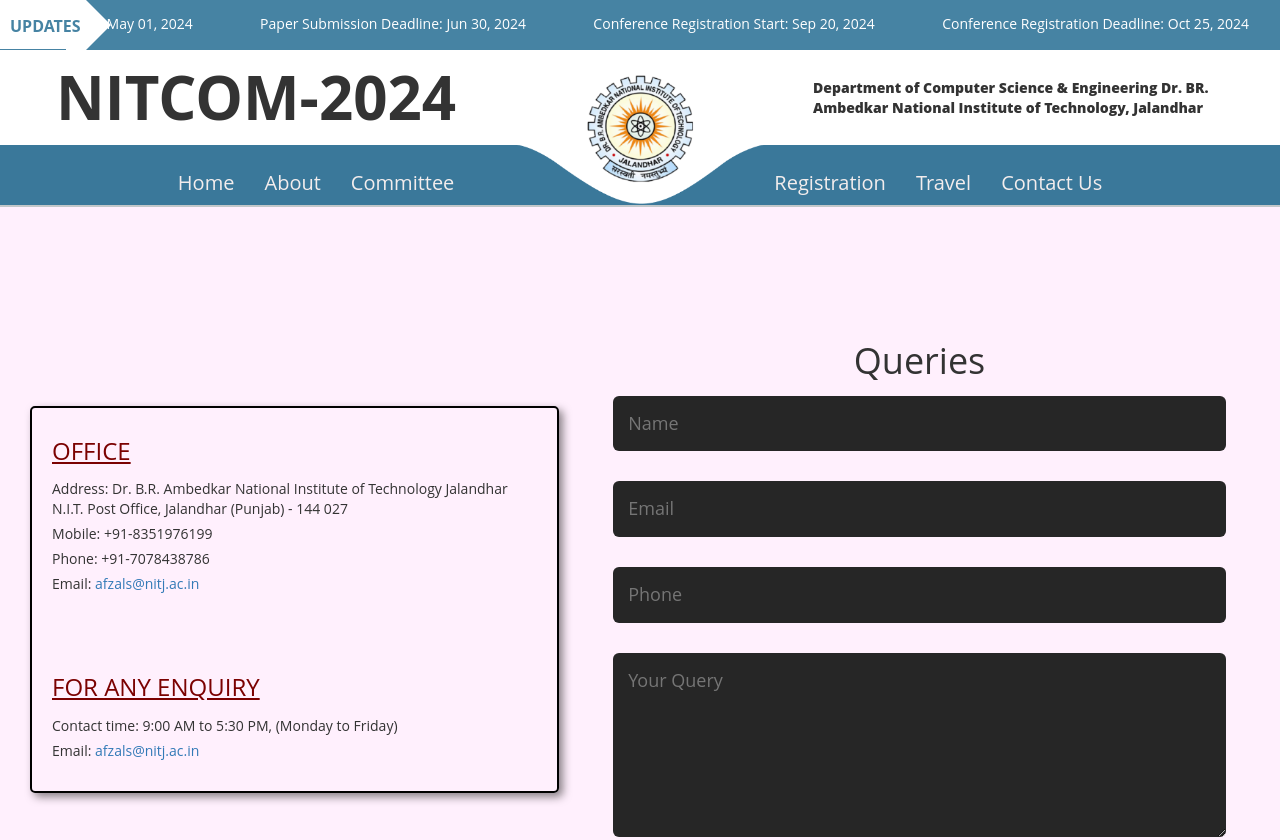
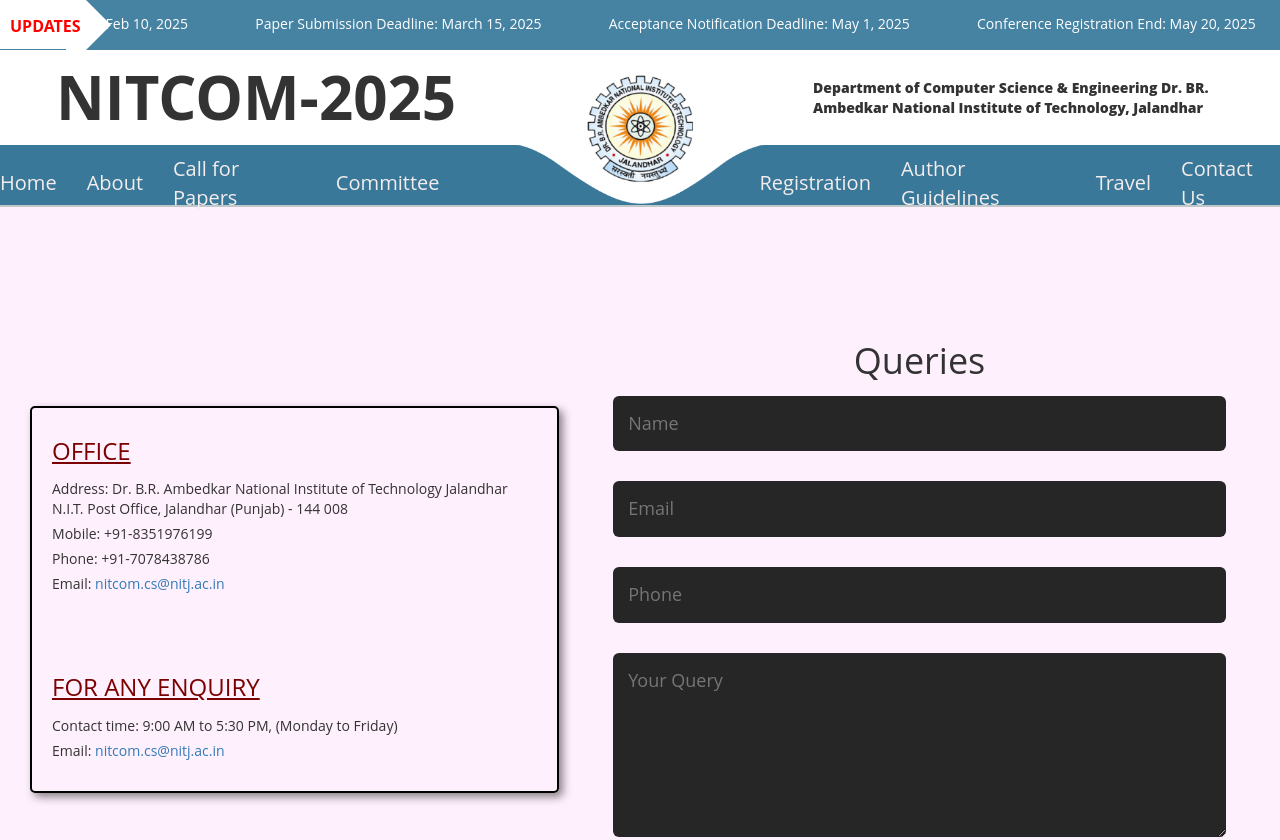
Before and after one commit to someshsisodia03/NITCOM_final, a plain HTML site: page contact.html in a window 1280 px wide. Shown: the top 840 px of the page. Drawn offline with nearby package versions, Linux system fonts and the light colour scheme.

Commit message:
Update contact.html

```diff
--- a/contact.html
+++ b/contact.html
@@ -3,7 +3,7 @@
 <!-- Head -->
 
 <head>
-	<title>NITCOM 2024 - NIT Jalandhar</title>
+	<title>NITCOM 2025 - NIT Jalandhar</title>
 	<meta name="viewport" content="width=device-width, initial-scale=1">
 	<link rel="shortcut icon" href="./images/nitj_logo.png" type="image/x-icon">
 	<meta charset="utf-8">
@@ -52,7 +52,7 @@
 
 		<div class="top-header" style="display: flex;">
 			<div id="triangle">
-				  <p class="imp-date">UPDATES</p>
+				<p class="imp-date"><span style="color: red; font-weight: bold;">UPDATES</span></p>
 				<div class="arrow-right"></div>
 			  </div>
 
@@ -61,27 +61,27 @@
 			<div class="marquee">
 				<p style="width: 400px;">  </p>
 			  <p>
-			Submission open: May 01, 2024
+			Submission open: Feb 10, 2025
 			</p>
 			  <p style="width: 60px;">  </p>
 			  <p style="color: white;">
-				Paper Submission Deadline: Jun 30, 2024
+				Paper Submission Deadline: March 15, 2025
 			 </p>
 			  <p style="width: 60px;">  </p>
 
-<p>					  Conference Registration Start: Sep 20, 2024
+<p>					  Acceptance Notification Deadline: May 1, 2025
 </p>					  <p style="width: 60px;">
 			 </p>
 
-<p>					  Conference Registration Deadline: Oct 25, 2024
+<p>					  Conference Registration End: May 20, 2025
 </p>					  <p style="width: 60px;">
 			 </p>
 
-<p>					  Camera Ready Manuscript Deadline: Nov 1, 2024
+<p>					  Camera Ready Manuscript Deadline: June 1, 2025
 </p>
 			  <p style="width: 60px;">
 			 </p>
-			  <p>Conference Dates: Nov 22-23, 2024
+			  <p>Conference Dates: Jun 13-14, 2025
 			</p>
 			  <p style="width: 1000px;">
 			  </p>
@@ -101,25 +101,27 @@
 
 			<ul >
 				<li  class="li-extra"></li>
-				<li class="active "><a href="index.html">Home</a></li>
+				<li class="active"><a href="index.html">Home</a></li>
 				<li><a href="about.html">About</a></li>
 				<li><a href="committee.html">Committee</a></li>
+				<li><a href="cfp.html">Call for Papers</a></li>
 				<li><a href="submision.html">Registration</a></li>
+				<li><a href="author_details.html">Author Guidelines</a></li>
 				<li><a href="travel.html">Travel</a></li>
-				<li><a href="contact.html">Contact Us</a></li>
+				<li class="active"><a href="contact.html">Contact Us</a></li>
 			</ul>
 		</div>
 		<div class="head-main">
 			<div class="min-clg-logo">
 				<img src="images/nitj_logo.png" alt="" />
 				<div class="desc">
-					<div class="min-clg-left" >NITCOM-2024</div>
+					<div class="min-clg-left" >NITCOM-2025</div>
 				 <div class="min-clg-right">Department of Computer Science & Engineering
 					Dr. B.R. Ambedkar National Institute of Technology, Jalandhar</div>
 			</div>
 				</div>
 			<div class="clg-logo">
-				<div class="clg-left"style="font-weight:700;" >NITCOM-2024</div>
+				<div class="clg-left"style="font-weight:700;" >NITCOM-2025</div>
 				<img src="images/nitj_logo.png" alt="" />
 				 <div class="clg-right">Department of Computer Science & Engineering
 					Dr. BR. Ambedkar National Institute of Technology, Jalandhar</div>
@@ -130,12 +132,14 @@
 		<div class="collap " >
 			<ul >
 				<div id="left_oval">
-					<li class="active "><a href="index.html">Home</a></li>
+					<li><a href="index.html">Home</a></li>
 					<li><a href="about.html">About</a></li>
+					<li><a href="cfp.html">Call for Papers</a></li>
 					<li id="commit_padding"><a href="committee.html">Committee</a></li>
 					<li id="reg_padding"><a href="submision.html">Registration </a></li>
-				 <li><a href="travel.html">Travel</a></li>
-				 <li><a href="contact.html">Contact Us</a></li>
+					<li><a href="author_details.html">Author Guidelines</a></li>
+					<li><a href="travel.html">Travel</a></li>
+					<li class="active"><a href="contact.html">Contact Us</a></li>
 				</div>
 				<div id="oval_img"><img src="./images/Rectangle 47 (1).png" alt="Image Not loaded" srcset="" height="60px"></div>
 			</ul>
@@ -173,13 +177,13 @@
 					<h3>OFFICE</h3>
 					<p>Address: Dr. B.R. Ambedkar National Institute of Technology Jalandhar
 
-						N.I.T. Post Office, Jalandhar (Punjab) - 144 027
+						N.I.T. Post Office, Jalandhar (Punjab) - 144 008
 
 
 					</p>
 					<p>Mobile: +91-8351976199</p>
 					<p>Phone: +91-7078438786</p>
-					<p>Email: <a href="mailto:afzals@nitj.ac.in">afzals@nitj.ac.in</a></p>
+					<p>Email: <a href="mailto:nitcom.cs@nitj.ac.in">nitcom.cs@nitj.ac.in</a></p>
 				</div>
 			</div>
 			<div class="contact-section">
@@ -187,7 +191,7 @@
 					<br><br>
 					<h3>FOR ANY ENQUIRY</h3>
 					<p>Contact time: 9:00 AM to 5:30 PM, (Monday to Friday)</p>
-					<p>Email: <a href="mailto:afzals@nitj.ac.in">afzals@nitj.ac.in</a></p>
+					<p>Email: <a href="mailto:nitcom.cs@nitj.ac.in">nitcom.cs@nitj.ac.in</a></p>
 				</div>
 			</div>
 		</div></div>
@@ -228,7 +232,7 @@
 								home
 							</span>Address</h4>
 						<p>Dr. B.R. Ambedkar National Institute of Technology Jalandhar</p>
-						<p>N.I.T. Post Office, Jalandhar (Punjab) - 144 027</p>
+						<p>N.I.T. Post Office, Jalandhar (Punjab) - 144 008</p>
 					</div>
 					<div class="col-md-4 agileinfo_map_color_grid_left">
 						<h4><span class="glyphicon glyphicon-envelope" aria-hidden="true"
@@ -268,8 +272,8 @@
 			<div class="col-md-6 footerleft" style="border-radius: 10px; border-style: solid; border-color: white; background: rgb(94, 94, 94); padding: 10px; font-weight: bold;">
 				<h3>Address</h3>
 				<p style="text-transform:none">Dr. B.R. Ambedkar National Institute of Technology Jalandhar</p>
-				<p>N.I.T. Post Office</p>
-				<p class="phone">Jalandhar (Punjab) - 144 027</p>
+				<!-- <p>N.I.T. Post Office</p> -->
+				<p class="phone">Jalandhar (Punjab) - 144 008</p>
 			</div>
 			<div class="col-md-3 footermiddle">
 				<h3>Email us at</h3>
```
